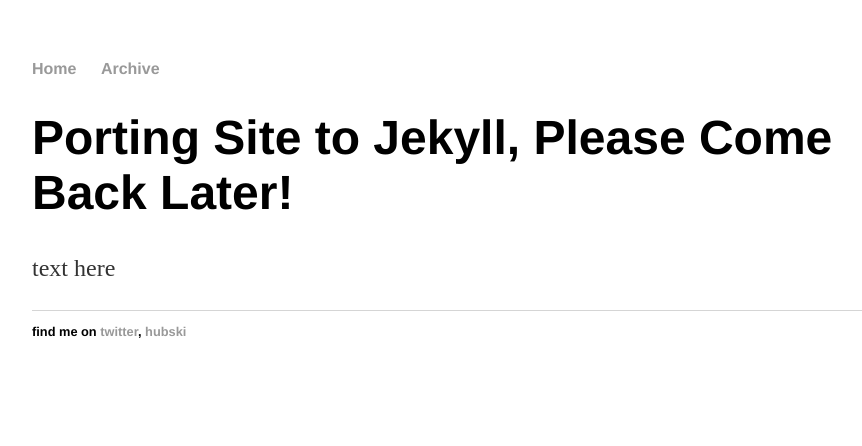
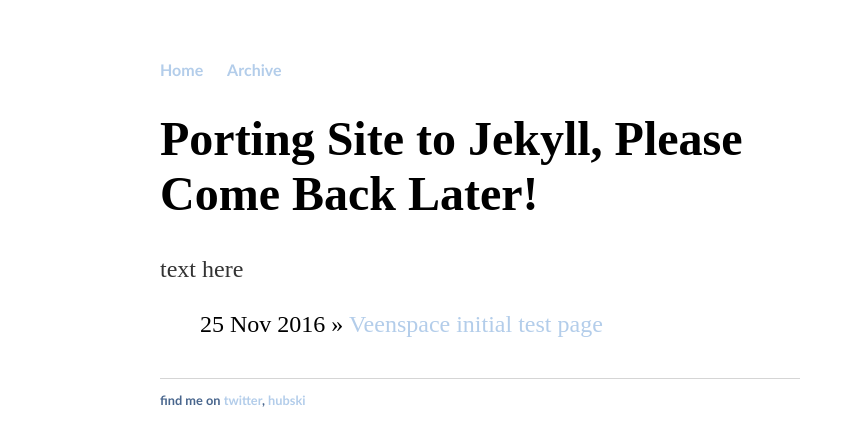
Before and after one commit to vdveen/vdveen.github.io, a Jekyll site: the page built from index.html, in a window 1280 px wide. Shown: the top 446 px of the page, without its empty margins (160-1022 px from the left). Built offline with Jekyll 4.4.1, drawn with Linux system fonts in a browser that asks for light colours.

Commit message:
Updated CSS, tried to add post to index. URL fix.

```diff
--- a/_layouts/default.html
+++ b/_layouts/default.html
@@ -19,7 +19,7 @@
 			</div><!-- /.container -->
 			<footer>
 	    		<ul>
-	        		<li>find me on <a href="https://twitter.com/veenspace">twitter</a>, <a href="hubski.com/user/veen">hubski</a></li>
+	        		<li>find me on <a href="https://twitter.com/veenspace">twitter</a>, <a href="http://hubski.com/user/veen">hubski</a></li>
 			</ul>
 			</footer>
 		</body>
--- a/css/main.css
+++ b/css/main.css
@@ -1,10 +1,12 @@
 body {
     margin: 60px auto;
-    width: 70%;
+    width: 50%;
 }
 nav ul, footer ul {
-    font-family:'Helvetica', 'Arial', 'Sans-Serif';
+    /*font-family:'Helvetica', 'Arial', 'Sans-Serif';*/
+    font-family:'Trebuchet MS', 'Lucida Sans Unicode', 'Lucida Grande', 'Lucida Sans', Arial, sans-serif;
     padding: 0px;
+    color: #49668D;
     list-style: none;
     font-weight: bold;
 }
@@ -14,14 +16,15 @@ nav ul li, footer ul li {
 }
 a {
     text-decoration: none;
-    color: #999;
+    color: #B3CDEA;
 }
 a:hover {
     text-decoration: underline;
+    color: #49668D;
 }
 h1 {
     font-size: 3em;
-    font-family:'Helvetica', 'Arial', 'Sans-Serif';
+    font-family:'Times New Roman', Times, serif;
 }
 p {
     font-size: 1.5em;
--- a/index.html
+++ b/index.html
@@ -6,4 +6,16 @@ title: Veenspace Test Page
 	<h1>Porting Site to Jekyll, Please Come Back Later!</h1>
 	<p> text here </p>
 
+	<ul class="posts">
+	<!-- This part fetches the most recent post -->
+	  {% for post in site.posts %}
+	    <li><span>{{ post.date | date_to_string }}</span> » <a href="{{ post.url }}" title="{{ post.title }}">{{ post.title }}</a></li>
+	  {% endfor %}
+	</ul>
+
 </div><!-- /.blurb -->
+
+<div class="blog-index">
+  {% assign post = site.posts.first %}
+  {% assign content = post.content %}
+</div>
```
